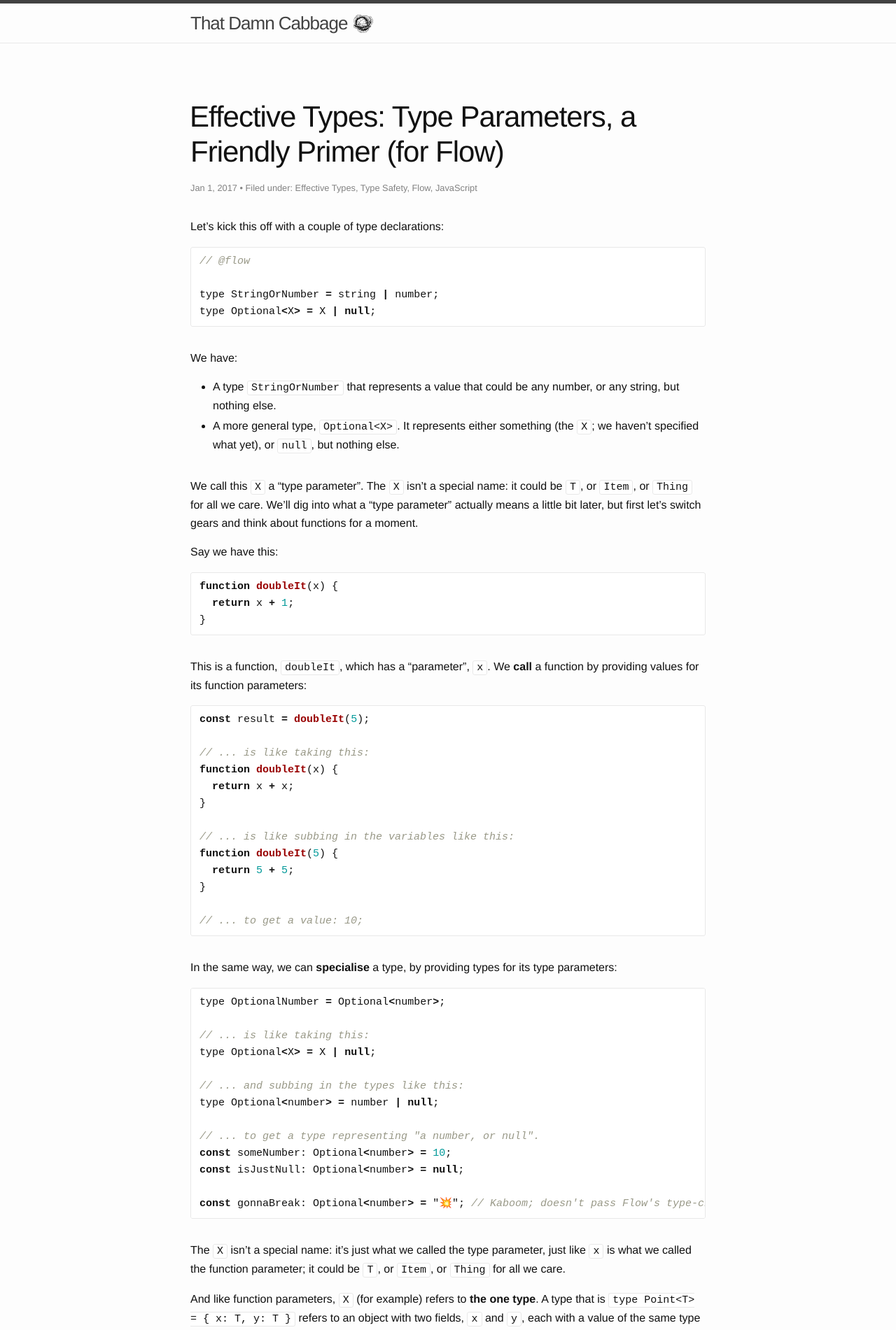
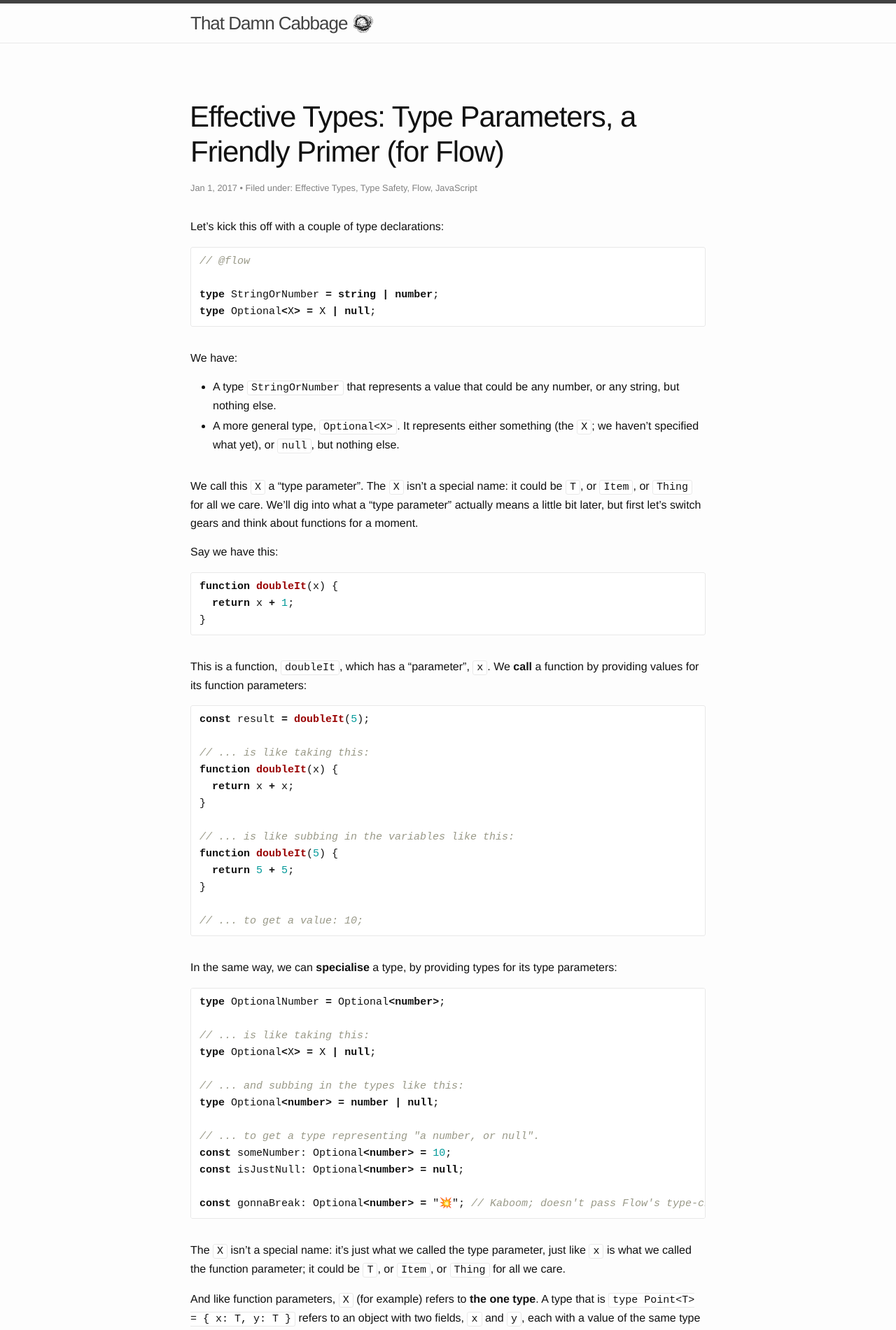
Before and after one commit to damncabbage/deadname.id.au, a Jekyll site: the page built from _posts/2017-01-09-effective-types-a-type-parameter-primer-for-flow.markdown, in a window 1280 px wide. Shown: the top 1901 px of the page at 70% size. Built offline with Jekyll 4.4.1, drawn with Linux system fonts in a browser that asks for light colours.

Commit message:
Grudgingly switching the javascript highlighter over to using the ts version; still incorrect, but marginally better.

````diff
--- a/_posts/2017-01-09-effective-types-a-type-parameter-primer-for-flow.markdown
+++ b/_posts/2017-01-09-effective-types-a-type-parameter-primer-for-flow.markdown
@@ -12,7 +12,7 @@
 
 Let's kick this off with a couple of type declarations:
 
-```javascript
+```ts
 // @flow
 
 type StringOrNumber = string | number;
@@ -28,7 +28,7 @@
 
 Say we have this:
 
-```javascript
+```ts
 function doubleIt(x) {
   return x + 1;
 }
@@ -36,7 +36,7 @@
 
 This is a function, `doubleIt`, which has a "parameter", `x`. We **call** a function by providing values for its function parameters:
 
-```javascript
+```ts
 const result = doubleIt(5);
 
 // ... is like taking this:
@@ -54,7 +54,7 @@
 
 In the same way, we can **specialise** a type, by providing types for its type parameters:
 
-```javascript
+```ts
 type OptionalNumber = Optional<number>;
 
 // ... is like taking this:
@@ -80,7 +80,7 @@
 
 Moving on. These type parameters work with a variety of things, eg. functions:
 
-```javascript
+```ts
 // A function that takes a T, and returns a value of that same type.
 function justReturn<T>(x: T): T {
   return x;
@@ -96,7 +96,7 @@
 
 Or:
 
-```javascript
+```ts
 function first<X>(items: Array<X>): Optional<X> {
   if (0 in items) {
     return items[0];
@@ -122,7 +122,7 @@
 
 Take this last example:
 
-```javascript
+```ts
 function first<X>(items: Array<X>): Optional<X> {
   if (0 in items) {
     // Add 100 to each array item. But what is the type of item? We don't
@@ -150,7 +150,7 @@
 
 I'm going to leave you with some examples of parameterised types that I've found useful. I'm [interested to hear](https://twitter.com/damncabbage) what other combos you come up with. 😊
 
-```javascript
+```ts
 // This is Flow's ? symbol, eg. Nullish<string> is ?string.
 type Nullish<X> = X | null | undefined;
 
````
